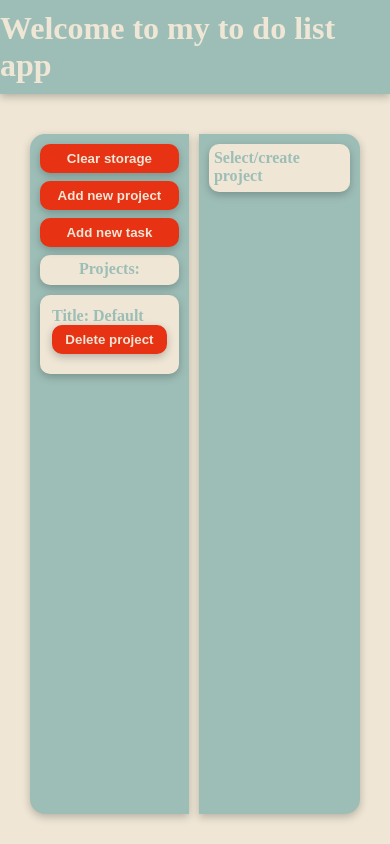
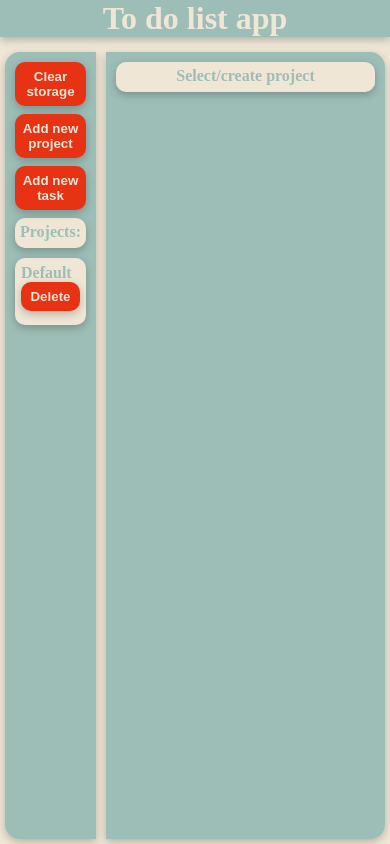
Before and after one commit to nikola88393/ToDoListV2, a website built with webpack: page src/template.html in a window 390 px wide. Built offline with nearby package versions, Linux system fonts and the light colour scheme.

Commit message:
Add a simple media query for mobile devices

```diff
--- a/src/renderContent.js
+++ b/src/renderContent.js
@@ -16,13 +16,13 @@ let renderContent = (function () {
             projectContainer.classList.add('project');
 
             let title = document.createElement('p');
-            title.innerHTML = "Title: " + element.name;
+            title.innerHTML = element.name;
             title.addEventListener('click', () => {
                 renderTasks(element.getTasks(), element);
             })
 
             let delBtn = document.createElement('button');
-            delBtn.innerHTML = 'Delete project';
+            delBtn.innerHTML = 'Delete';
             delBtn.addEventListener('click', () => {
                 projectManager.deleteProject(element.name);
             })
--- a/src/style.css
+++ b/src/style.css
@@ -175,3 +175,29 @@ option {
     color: var(--red);
     justify-self: center;
 }
+
+@media (max-width: 768px) {
+    header {
+        /* padding: 5px 0 5px 0; */
+        padding: 0;
+    }
+
+    .projectTaskContainer {
+        padding: 5px;
+    }
+
+    .projectsContainer {
+        width: 100px;
+    }
+
+    .task,
+    .project {
+        padding: 4px;
+    }
+
+    #tasksList {
+        /* display: grid; */
+        grid-template-columns: 1fr;
+        grid-gap: 5px;
+    }
+}
--- a/src/template.html
+++ b/src/template.html
@@ -7,7 +7,7 @@
 </head>
 <body>
     <header>
-        <h1>Welcome to my to do list app</h1>
+        <h1>To do list app</h1>
         </header>
         <div id="projectForm">
             <form class="formWrapper">
```
Also changed, not shown: dist/bundle.js, dist/index.html, 1 other file.
